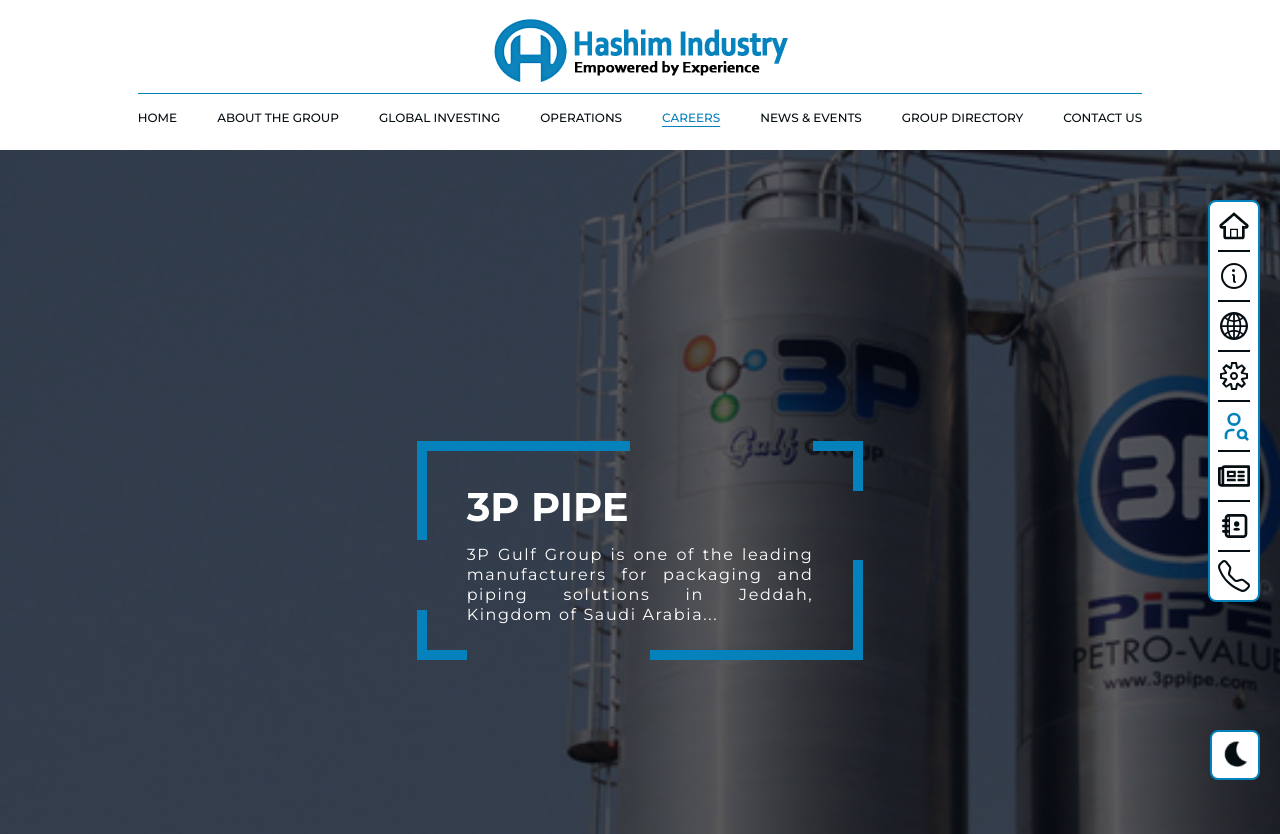
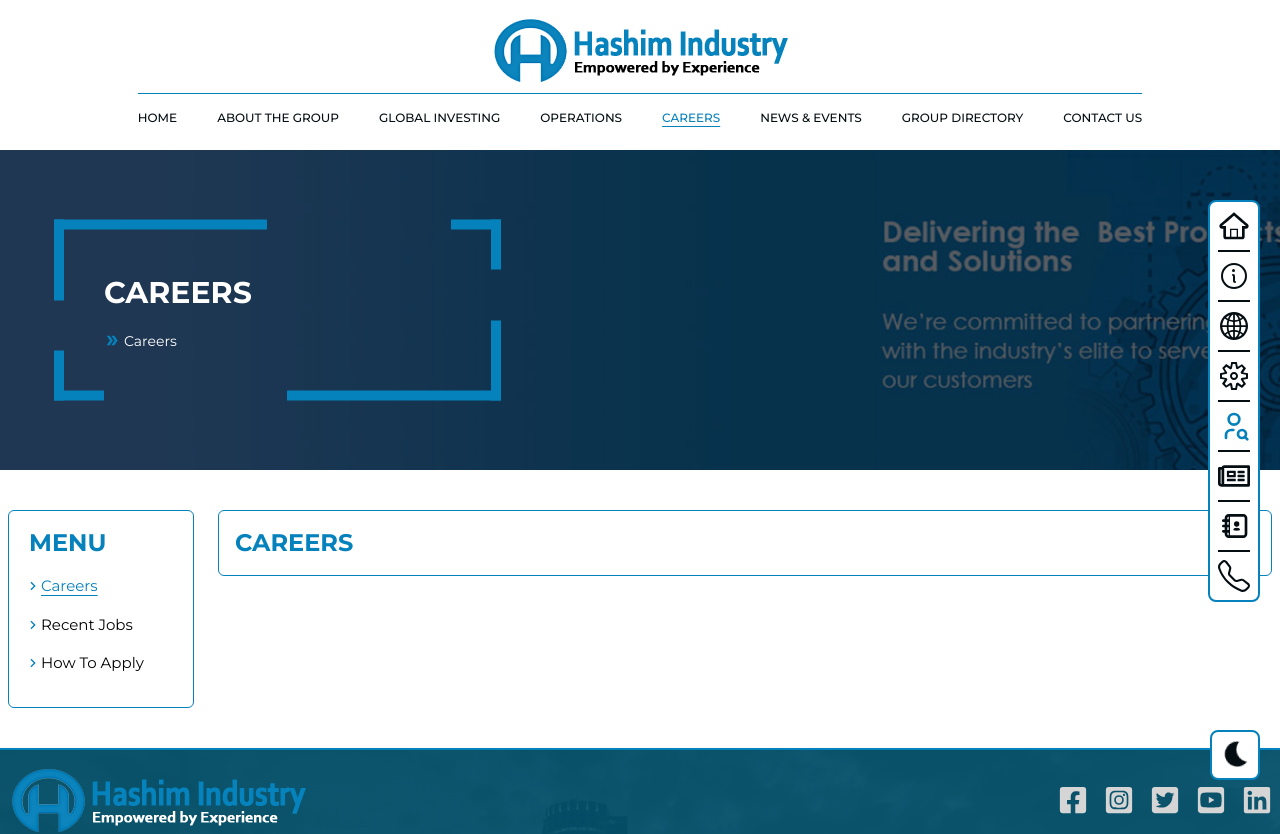
Before and after one commit to Zardron/hashim-industry, a React (Vite) app: page /careers in a window 1280 px wide. Shown: the top 834 px of the page. Built offline with nearby package versions, Linux system fonts and the light colour scheme.

Commit message:
create initial component for career page

```diff
--- a/src/App.jsx
+++ b/src/App.jsx
@@ -28,9 +28,11 @@
   BANNER9,
   BANNER3,
   BANNER11,
+  BANNER6,
 } from "./assets/banner/Banner";
 import GlobalInvesting from "./pages/GlobalInvesting";
 import Operations from "./pages/Operations";
+import Careers from "./pages/Careers";
 
 const App = () => {
   // Darkmode Config
@@ -97,18 +99,16 @@
     switch (location) {
       case "/":
         return <Banner />;
-
       case "/about-us":
         return <PageBanner LOGO={bannerImg} {...props} />;
-
       case "/global-investing":
         return (
           <PageBanner LOGO={BANNER3} title="Home" subTitle="Global Investing" />
         );
-
       case "/operations":
         return <PageBanner LOGO={BANNER11} {...props} />;
-
+      case "/careers":
+        return <PageBanner LOGO={BANNER12} {...props} />;
       default:
         return <Banner />;
     }
@@ -124,6 +124,7 @@
         <Route path="/about-us" element={<About {...props} />} />
         <Route path="/global-investing" element={<GlobalInvesting />} />
         <Route path="/operations" element={<Operations {...props} />} />
+        <Route path="/careers" element={<Careers {...props} />} />
       </Routes>
       <BackToTop />
       <DarkMode {...darkModeProps} />
--- /dev/null
+++ b/src/components/careers/Career.jsx
@@ -0,0 +1,7 @@
+import React from "react";
+
+const Career = () => {
+  return <div>Careers</div>;
+};
+
+export default Career;
--- /dev/null
+++ b/src/components/careers/HowToApply.jsx
@@ -0,0 +1,7 @@
+import React from "react";
+
+const HowToApply = () => {
+  return <div>HowToApply</div>;
+};
+
+export default HowToApply;
--- /dev/null
+++ b/src/components/careers/RecentJobs.jsx
@@ -0,0 +1,7 @@
+import React from "react";
+
+const RecentJobs = () => {
+  return <div>Recent Jobs</div>;
+};
+
+export default RecentJobs;
--- /dev/null
+++ b/src/pages/Careers.jsx
@@ -0,0 +1,88 @@
+import React, { useEffect, useState } from "react";
+import { Link } from "react-router-dom";
+import { RiArrowRightSLine } from "../assets/Icons";
+import Career from "../components/careers/Career";
+import RecentJobs from "../components/careers/RecentJobs";
+import HowToApply from "../components/careers/HowToApply";
+
+const menu = [
+  {
+    id: 0,
+    title: "careers",
+  },
+  {
+    id: 1,
+    title: "recent jobs",
+  },
+  {
+    id: 2,
+    title: "how to apply",
+  },
+];
+
+const Careers = ({ setTitle, setSubtitle }) => {
+  const [renderComponent, setRenderComponent] = useState("careers");
+
+  const render = (component) => {
+    switch (component) {
+      case "careers":
+        return <Career />;
+      case "recent jobs":
+        return <RecentJobs />;
+      case "how to apply":
+        return <HowToApply />;
+      default:
+        return <Careers />;
+    }
+  };
+
+  useEffect(() => {
+    setSubtitle(renderComponent);
+    setTitle("Careers");
+  });
+
+  const handleRender = (title) => {
+    setRenderComponent(title);
+    setTitle("Careers");
+    setSubtitle(title);
+  };
+
+  return (
+    <div className="dark:bg-dark px-8 lg:px-0">
+      <div className="container mx-auto px-2 flex flex-col lg:flex-row py-10 gap-6">
+        <div className="w-full lg:w-[15%]">
+          <div className="border-primary border rounded-md p-4">
+            <h1 className="text-primary font-bold text-2xl uppercase pl-1">
+              Menu
+            </h1>
+
+            <ul className="mt-4">
+              {menu.map((data, key) => (
+                <li className="mb-4 flex items-center" key={key}>
+                  <RiArrowRightSLine className="text-primary" />
+                  <div
+                    onClick={() => handleRender(data.title)}
+                    className={`${
+                      renderComponent === data.title ? "active" : ""
+                    } cursor-pointer text-[15px] hover:text-primary capitalize hover:underline hover:underline-offset-4 dark:text-white dark:hover:text-primary`}
+                  >
+                    {data.title}
+                  </div>
+                </li>
+              ))}
+            </ul>
+          </div>
+        </div>
+        <div className="w-full lg:w-[85%]">
+          <div className="border-primary border rounded-md p-4">
+            <h1 className="text-primary font-bold text-2xl uppercase">
+              {render(renderComponent)}
+            </h1>
+          </div>
+        </div>
+      </div>
+    </div>
+  );
+};
+
+export default Careers;
```
